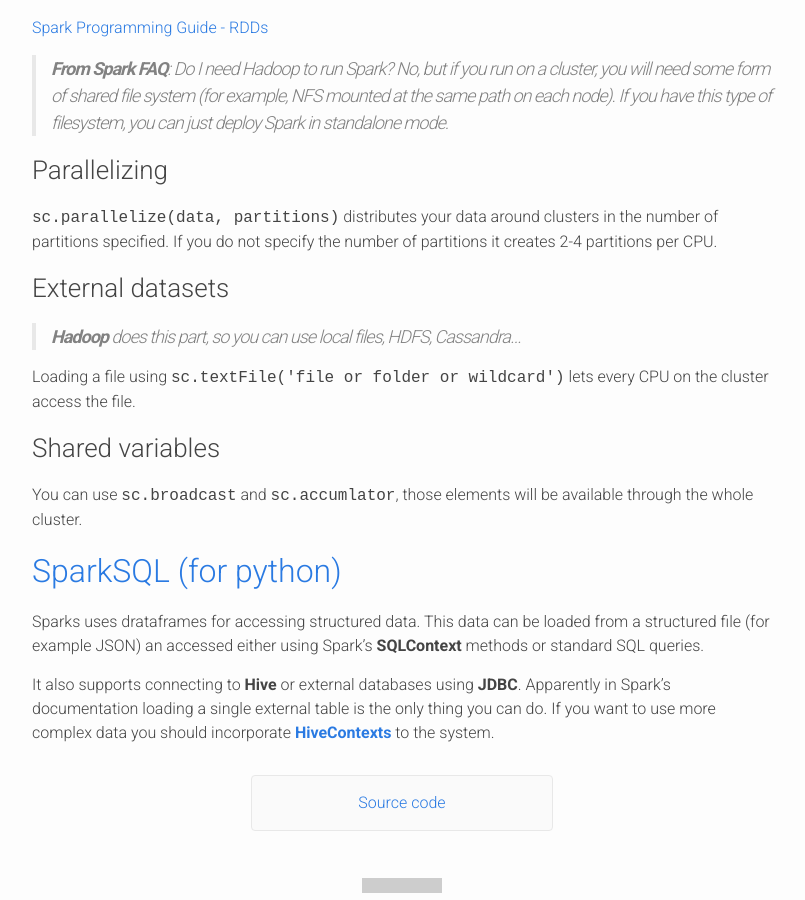
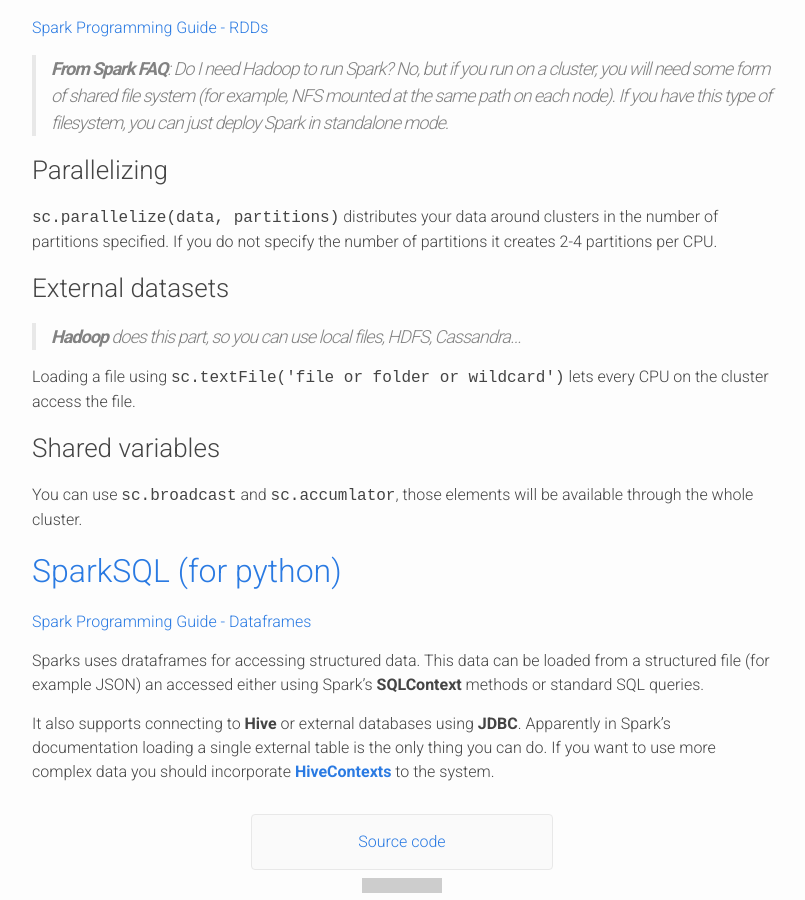
Before and after one commit to p2kmgcl/p2kmgcl.github.com, a Jekyll site: the page built from _posts/bit/2015-10-06-second.md, in a window 1280 px wide and 900 px high, scrolled down 803 px. Shown: the whole window, without its empty margins (238-1043 px from the left). Built offline with Jekyll 4.4.1, drawn with Linux system fonts in a browser that asks for light colours; nearby versions of some CDN libraries; comment, search, counter and statistics services are not loaded; grey boxes are pictures that could not be loaded.

Commit message:
Created 2015-10-06-second.md

```diff
--- a/_posts/bit/2015-10-06-second.md
+++ b/_posts/bit/2015-10-06-second.md
@@ -49,7 +49,9 @@
 
 You can use `sc.broadcast` and `sc.accumlator`, those elements will be available through the whole cluster.
 
-## [SparkSQL (for python)](http://spark.apache.org/docs/latest/sql-programming-guide.html#dataframes)
+## [SparkSQL (for python)](#spark-python)
+
+[Spark Programming Guide - Dataframes](http://spark.apache.org/docs/latest/sql-programming-guide.html#dataframes)
 
 Sparks uses drataframes for accessing structured data. This data can be loaded from a structured file (for example JSON) an accessed either using Spark's __SQLContext__ methods or standard SQL queries.
 
```
